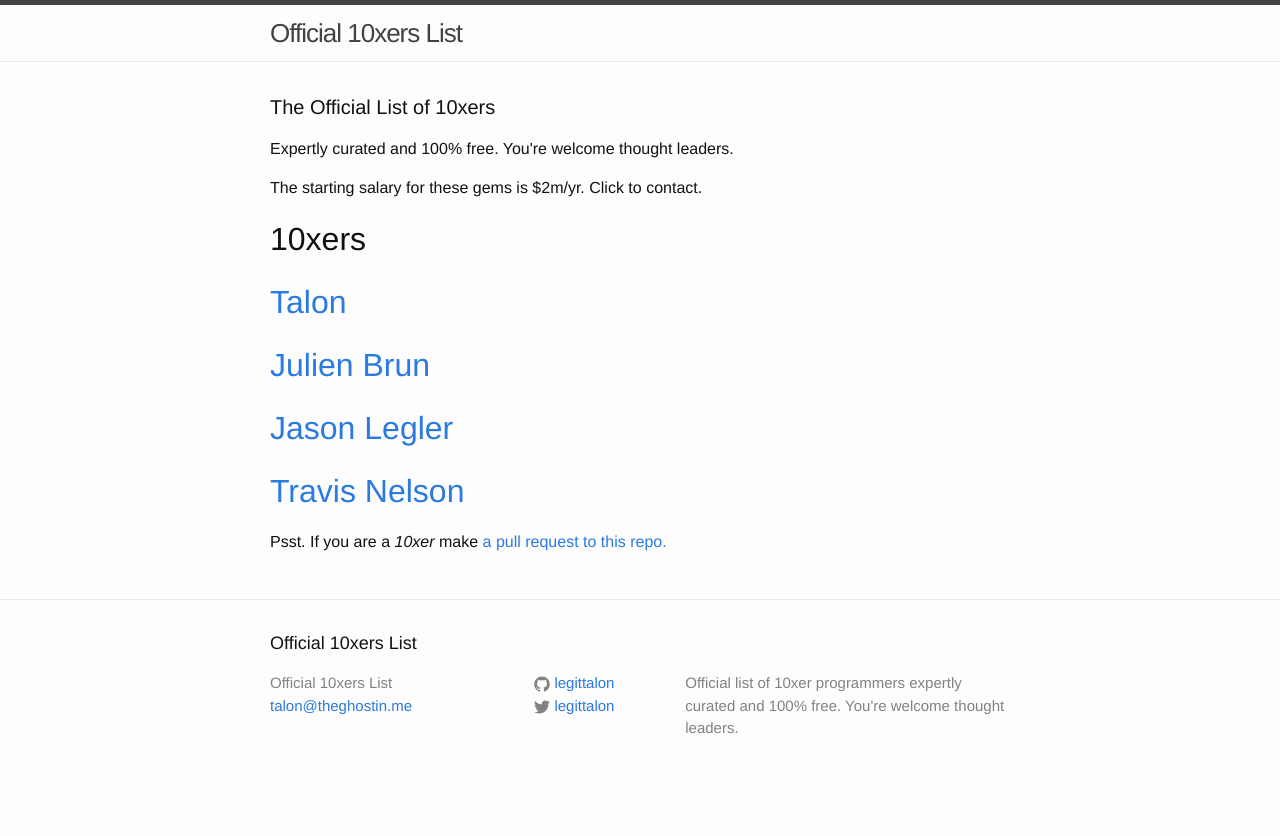
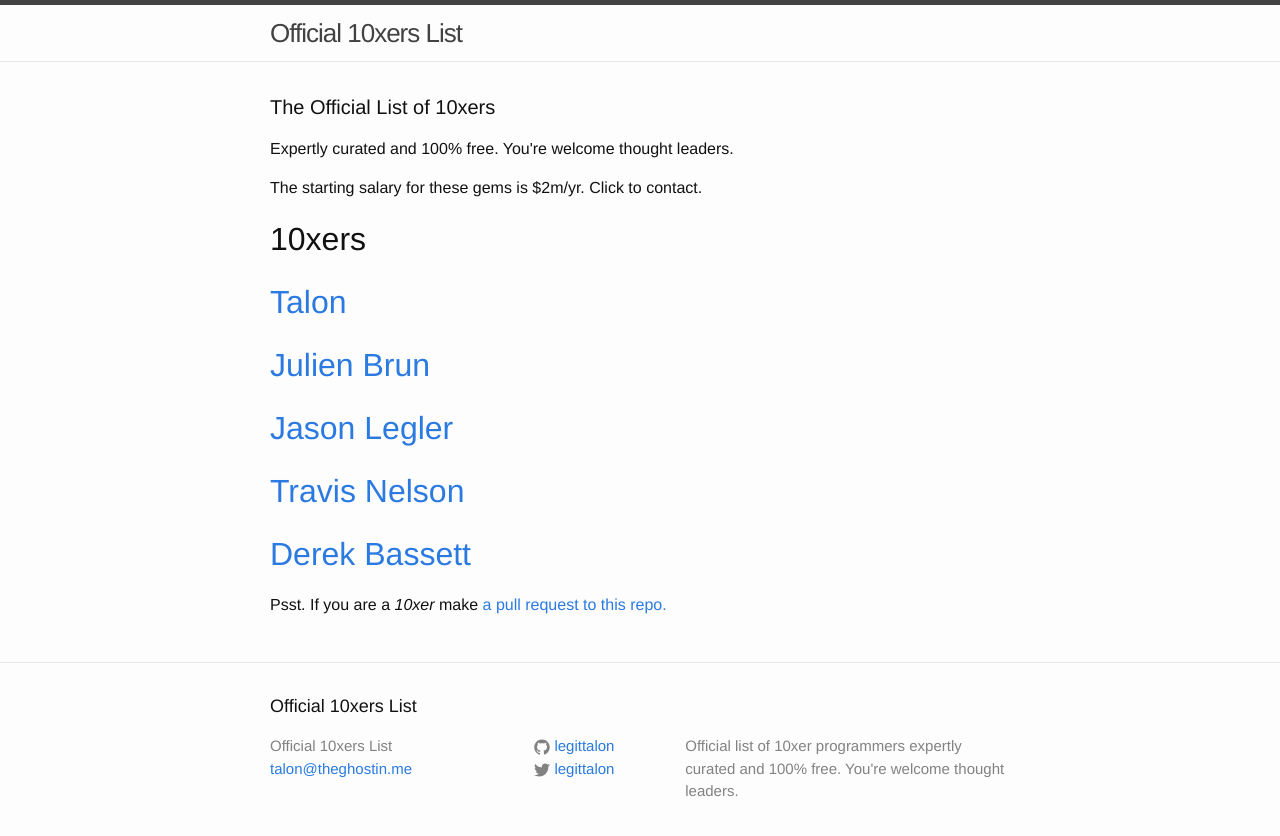
Before and after one commit to chandlerprall/10xers, a Jekyll site: the page built from index.html, in a window 1280 px wide. Shown: the top 836 px of the page. Built offline with Jekyll 4.4.1, drawn with Linux system fonts in a browser that asks for light colours.

Commit message:
Update xers.yml

```diff
--- a/_data/xers.yml
+++ b/_data/xers.yml
@@ -6,3 +6,5 @@
   url: http://twitter.com/smashedtoatoms
 - name: Travis Nelson
   url: http://twitter.com/travnels
+- name: Derek Bassett
+  url: http://twitter.com/derekbassett
```
